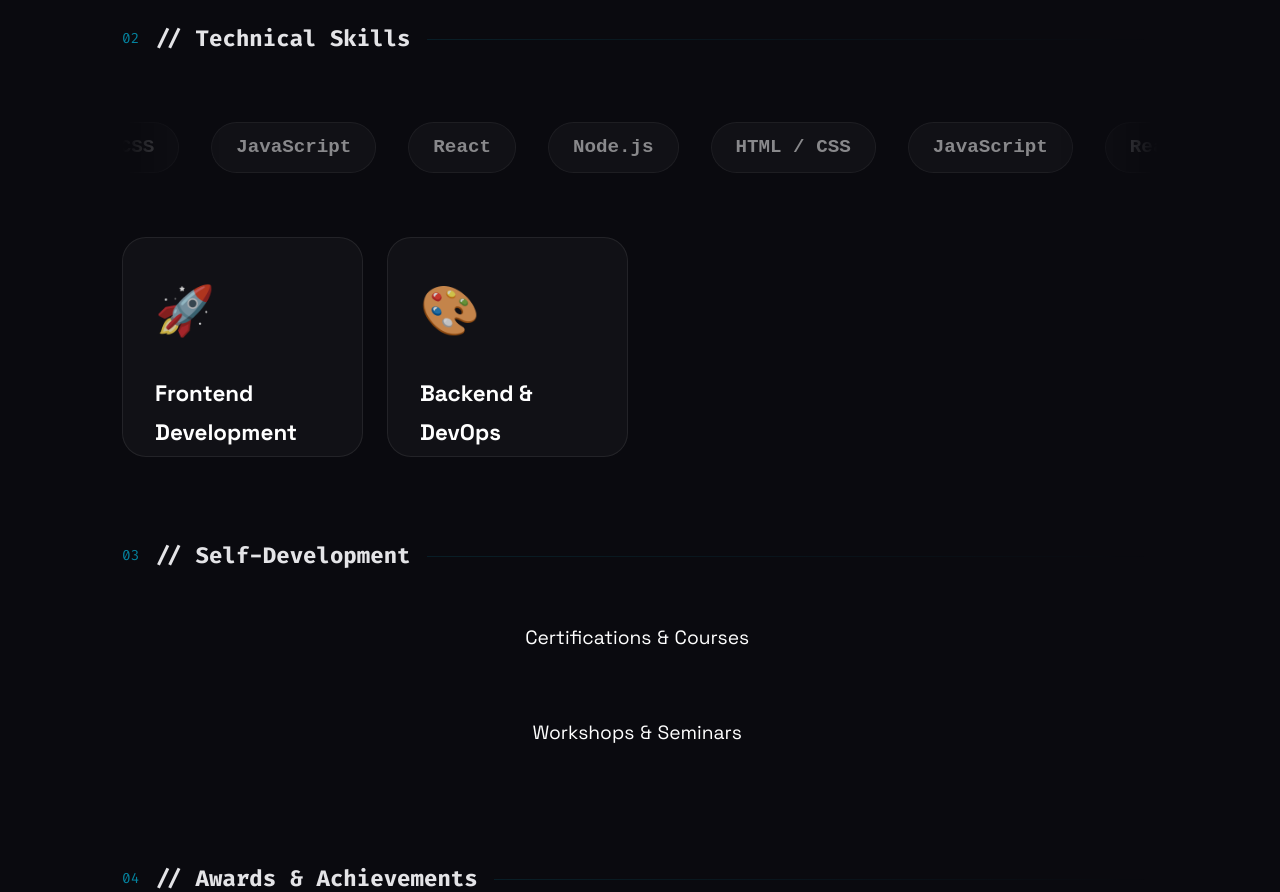
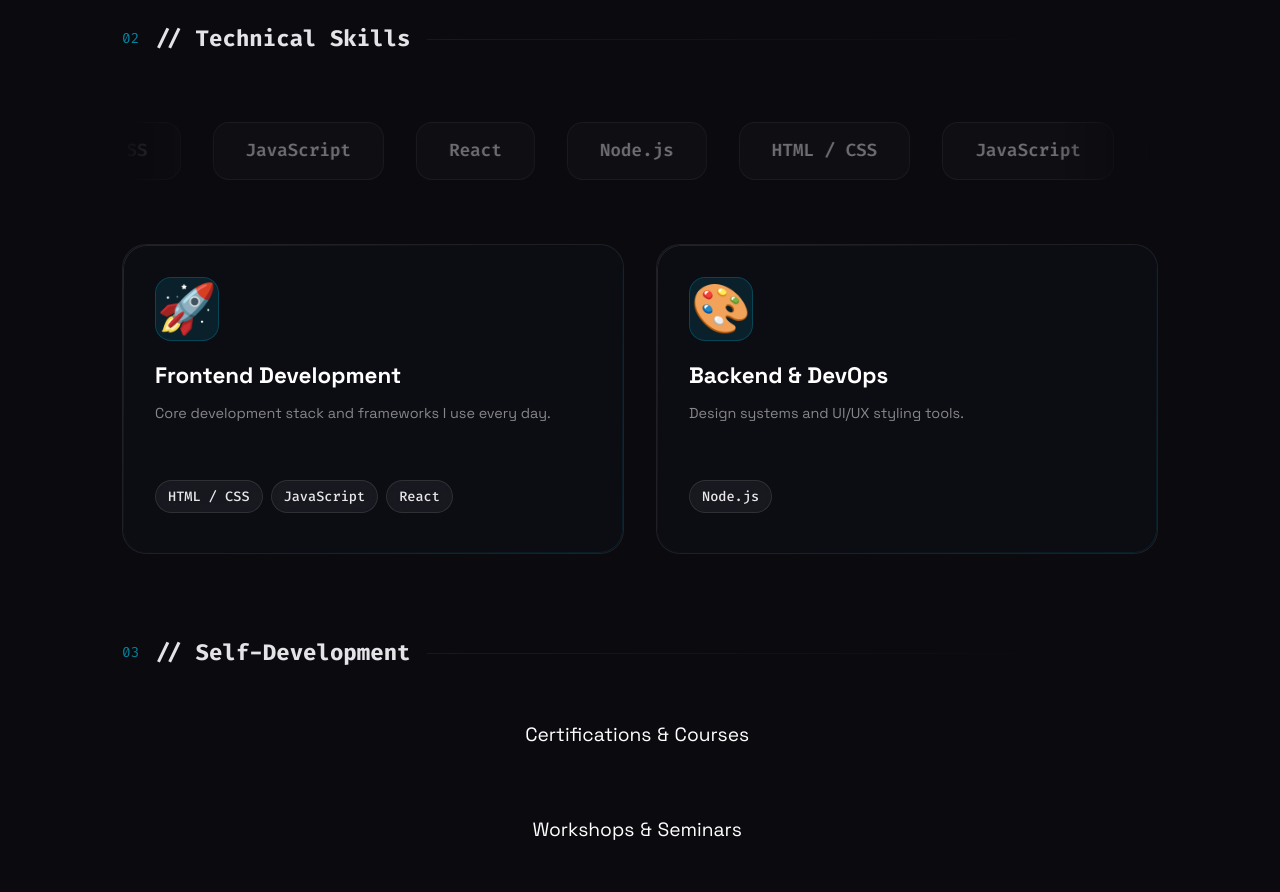
Before and after one commit to Aelnex/portfolio, a React (Vite) app: page / in a window 1280 px wide. Shown: the part 1180-2072 px from the top of the page. Built offline with nearby package versions, Linux system fonts and the light colour scheme.

Commit message:
Glass-Box Icons

```diff
--- a/src/App.jsx
+++ b/src/App.jsx
@@ -22,6 +22,7 @@ export default function App() {
   const {
     portfolioData,
     isEditMode,
+    toggleEditMode,
     addItem,
     updateItem,
     deleteItem,
@@ -146,6 +147,62 @@ export default function App() {
         onSave={handleSaveModal}
         itemContext={editContext}
       />
+
+      {/* Floating Admin Controls */}
+      <div className="admin-controls" style={{ position: 'fixed', bottom: '2rem', left: '2rem', zIndex: 10000, display: 'flex', gap: '1rem' }}>
+        <motion.button
+          className={`admin-btn ${isEditMode ? 'active' : ''}`}
+          onClick={toggleEditMode}
+          whileHover={{ scale: 1.1 }}
+          whileTap={{ scale: 0.9 }}
+          style={{
+            padding: '12px 20px',
+            borderRadius: '100px',
+            background: isEditMode ? 'var(--blue)' : 'rgba(255,255,255,0.05)',
+            border: '1px solid var(--blue)',
+            color: isEditMode ? '#000' : 'var(--blue)',
+            cursor: 'pointer',
+            fontWeight: '600',
+            boxShadow: isEditMode ? '0 0 20px var(--blue)' : 'none',
+            backdropFilter: 'blur(10px)',
+            transition: 'all 0.3s ease'
+          }}
+        >
+          {isEditMode ? '🚀 Exit Edit Mode' : '✎ Enable Edit Mode'}
+        </motion.button>
+
+        {isEditMode && (
+          <motion.button
+            className="admin-btn export-btn"
+            onClick={() => {
+              const dataStr = JSON.stringify(portfolioData, null, 4);
+              const blob = new Blob([dataStr], { type: 'application/json' });
+              const url = URL.createObjectURL(blob);
+              const link = document.createElement('a');
+              link.href = url;
+              link.download = 'portfolio-data.json';
+              link.click();
+              alert("Data exported! Save this file to backup your changes.");
+            }}
+            initial={{ opacity: 0, x: -20 }}
+            animate={{ opacity: 1, x: 0 }}
+            whileHover={{ scale: 1.1 }}
+            whileTap={{ scale: 0.9 }}
+            style={{
+              padding: '12px 20px',
+              borderRadius: '100px',
+              background: 'rgba(255,255,255,0.05)',
+              border: '1px solid #fff',
+              color: '#fff',
+              cursor: 'pointer',
+              fontWeight: '600',
+              backdropFilter: 'blur(10px)'
+            }}
+          >
+            📥 Export JSON
+          </motion.button>
+        )}
+      </div>
     </ReactLenis>
   );
 }
--- a/src/assets/styles.css
+++ b/src/assets/styles.css
@@ -410,31 +410,46 @@ h1 {
     padding: 0.5rem 0;
 }
 .skill-chip {
-    display: inline-block;
-    padding: 0.45rem 1rem;
-    background: rgba(0, 212, 255, 0.08);
-    border: 1px solid rgba(0, 212, 255, 0.2);
-    border-radius: 8px;
-    color: var(--blue);
+    display: inline-flex;
+    align-items: center;
+    justify-content: center;
+    padding: 0.7rem 1.4rem;
+    background: rgba(255, 255, 255, 0.05);
+    border: 1px solid rgba(255, 255, 255, 0.1);
+    border-radius: 14px;
+    color: rgba(255, 255, 255, 0.9);
     font-family: 'Fira Code', monospace;
-    font-size: 0.8rem;
-    cursor: default;
-    transition: all 0.3s ease;
+    font-size: 0.9rem;
+    font-weight: 500;
+    cursor: pointer;
+    transition: all 0.4s cubic-bezier(0.23, 1, 0.32, 1);
     position: relative;
-    overflow: hidden;
+    overflow: visible;
+    backdrop-filter: blur(10px);
+    -webkit-backdrop-filter: blur(10px);
+    white-space: nowrap;
 }
+
 .skill-chip::before {
     content: '';
     position: absolute;
-    inset: 0;
-    background: linear-gradient(135deg, rgba(0,212,255,0.1), rgba(124,58,237,0.05));
+    inset: -1px;
+    background: linear-gradient(135deg, var(--blue), transparent, var(--violet));
+    border-radius: inherit;
+    z-index: -1;
     opacity: 0;
-    transition: opacity 0.3s;
+    transition: opacity 0.4s;
 }
+
 .skill-chip:hover {
-    border-color: rgba(0, 212, 255, 0.5);
-    box-shadow: 0 0 15px rgba(0, 212, 255, 0.15), inset 0 0 15px rgba(0, 212, 255, 0.05);
+    border-color: transparent;
     color: #fff;
+    transform: translateY(-3px);
+    box-shadow: 0 10px 20px rgba(0, 212, 255, 0.15);
+}
+
+.skill-chip:hover::before {
+    opacity: 0.4;
 }
 .skill-chip:hover::before { opacity: 1; }
 .blink-line { padding: 0.5rem 0; }
@@ -793,30 +808,55 @@ body.edit-mode .card-actions { opacity: 1; }
 
 .bento-grid {
     display: grid;
-    grid-template-columns: repeat(4, 1fr);
-    grid-auto-rows: 220px;
-    gap: 1.5rem;
+    grid-template-columns: repeat(auto-fit, minmax(280px, 1fr));
+    grid-auto-rows: auto;
+    gap: 2rem;
     margin-top: 3rem;
 }
 .bento-item {
-    background: rgba(255, 255, 255, 0.03);
+    background: rgba(15, 15, 25, 0.4);
     border: 1px solid rgba(255, 255, 255, 0.08);
     border-radius: 24px;
     padding: 2rem;
     position: relative;
-    overflow: hidden;
-    transition: all 0.4s cubic-bezier(0.2, 0.65, 0.3, 0.9);
-    backdrop-filter: blur(10px);
     display: flex;
     flex-direction: column;
-    justify-content: flex-start;
+    gap: 1.5rem;
+    transition: all 0.5s cubic-bezier(0.23, 1, 0.32, 1);
+    backdrop-filter: blur(20px);
+    -webkit-backdrop-filter: blur(20px);
+    overflow: visible; /* Fix clipping */
+    min-height: 260px;
 }
+
+.bento-item::before {
+    content: '';
+    position: absolute;
+    inset: 0;
+    border-radius: inherit;
+    padding: 1px;
+    background: linear-gradient(135deg, rgba(255,255,255,0.1), transparent, rgba(0,212,255,0.1));
+    -webkit-mask: linear-gradient(#fff 0 0) content-box, linear-gradient(#fff 0 0);
+    -webkit-mask-composite: xor;
+    mask-composite: exclude;
+    pointer-events: none;
+}
+
 .bento-item:hover {
-    background: rgba(255, 255, 255, 0.06);
-    border-color: var(--blue);
-    transform: translateY(-5px);
-    box-shadow: 0 10px 40px rgba(0, 212, 255, 0.2);
+    background: rgba(20, 20, 35, 0.6);
+    border-color: rgba(0, 212, 255, 0.3);
+    transform: translateY(-10px) scale(1.02);
+    box-shadow:
+        0 20px 40px rgba(0, 0, 0, 0.4),
+        0 0 20px rgba(0, 212, 255, 0.1);
 }
+
+.bento-content {
+    display: flex;
+    flex-direction: column;
+    height: 100%;
+}
+
 .bento-item.large { grid-column: span 2; grid-row: span 2; }
 .bento-item.wide { grid-column: span 2; }
 .bento-item.tall { grid-row: span 2; }
@@ -829,10 +869,40 @@ body.edit-mode .card-actions { opacity: 1; }
 }
 .bento-item:hover .glow-bg { opacity: 1; }
 
-.bento-content { position: relative; z-index: 1; }
-.bento-icon { font-size: 3rem; margin-bottom: 1.5rem; display: block; opacity: 0.8; }
-.bento-title { font-size: 1.4rem; font-weight: 700; color: #fff; margin-bottom: 0.5rem; }
-.bento-desc { font-size: 1rem; color: rgba(255, 255, 255, 0.6); line-height: 1.5; }
+.bento-content { position: relative; z-index: 3; width: 100%; }
+.bento-icon {
+    font-size: 3rem;
+    margin-bottom: 1rem;
+    background: rgba(0, 212, 255, 0.1);
+    width: 64px;
+    height: 64px;
+    display: flex;
+    align-items: center;
+    justify-content: center;
+    border-radius: 16px;
+    border: 1px solid rgba(0, 212, 255, 0.2);
+    transition: all 0.4s ease;
+}
+
+.bento-item:hover .bento-icon {
+    background: rgba(0, 212, 255, 0.2);
+    transform: scale(1.1) rotate(5deg);
+    box-shadow: 0 0 20px rgba(0, 212, 255, 0.2);
+}
+
+.bento-title {
+    font-size: 1.4rem;
+    font-weight: 700;
+    color: #fff;
+    margin-bottom: 0.5rem;
+}
+
+.bento-desc {
+    font-size: 0.9rem;
+    color: rgba(255, 255, 255, 0.5);
+    line-height: 1.5;
+    margin-bottom: 1.5rem;
+}
 
 /* Perspective Section Transitions */
 .perspective-container {
@@ -1191,23 +1261,30 @@ body.edit-mode .card-actions { opacity: 1; }
 }
 
 .tech-loop-item {
-    font-family: 'Space Mono', monospace;
-    font-size: 1.2rem;
-    font-weight: 700;
-    color: rgba(255, 255, 255, 0.5);
-    padding: 0.5rem 1.5rem;
-    border-radius: 100px;
-    background: rgba(255, 255, 255, 0.03);
+    font-family: 'Fira Code', monospace;
+    font-size: 1.1rem;
+    font-weight: 600;
+    color: rgba(255, 255, 255, 0.4);
+    padding: 0.8rem 2rem;
+    border-radius: 16px;
+    background: rgba(255, 255, 255, 0.02);
     border: 1px solid rgba(255, 255, 255, 0.05);
-    transition: all 0.3s ease;
+    transition: all 0.5s cubic-bezier(0.23, 1, 0.32, 1);
+    display: inline-flex;
+    align-items: center;
+    gap: 0.5rem;
+    backdrop-filter: blur(5px);
+    -webkit-backdrop-filter: blur(5px);
 }
 
 .tech-loop-item:hover {
     color: var(--blue);
     background: rgba(0, 212, 255, 0.05);
-    border-color: rgba(0, 212, 255, 0.2);
-    box-shadow: 0 0 15px rgba(0, 212, 255, 0.1);
-    transform: scale(1.05);
+    border-color: rgba(0, 212, 255, 0.3);
+    box-shadow:
+        0 10px 30px rgba(0, 0, 0, 0.3),
+        0 0 20px rgba(0, 212, 255, 0.1);
+    transform: translateY(-5px) scale(1.05);
 }
 
 @keyframes scroll-left {
```
